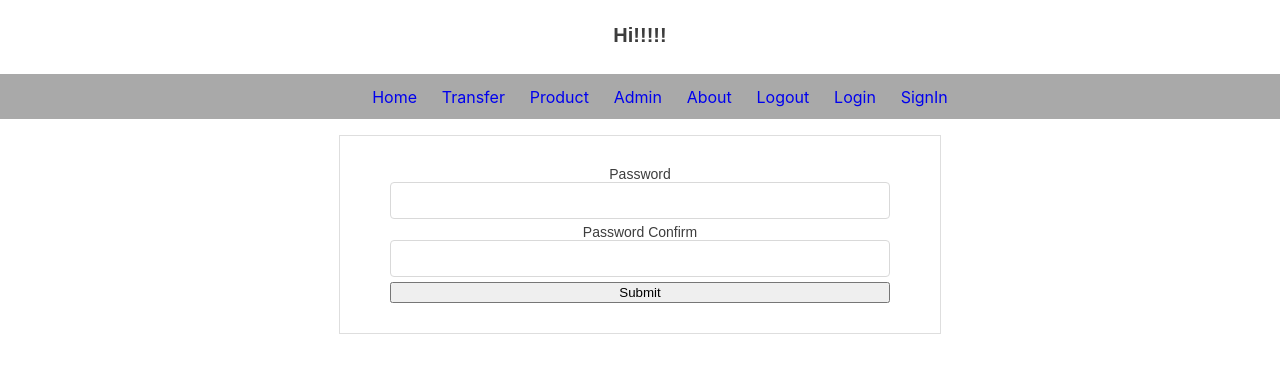
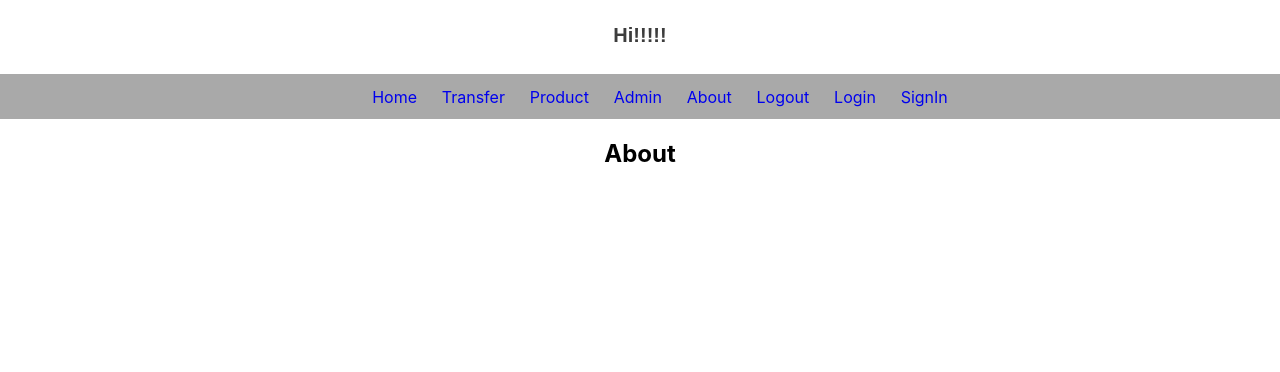
Before and after one commit to rolandpenalva/bootcamp-fe, a React (Create React App) app: page /about in a window 1280 px wide. Shown: the top 372 px of the page. Built offline with nearby package versions, Linux system fonts and the light colour scheme.

Commit message:
feat: about

```diff
--- a/src/components/About.js
+++ b/src/components/About.js
@@ -1,58 +1,9 @@
-import React, { useState } from "react";
-import { Formik, Form, Field } from "formik";
-import * as yup from "yup";
-
-const FormSchema = yup.object().shape({
-  pass: yup
-    .string()
-    .min(8, "Password must be 8 characters long")
-    .matches(/[0-9]/, "Password requires a number")
-    .matches(/[a-z]/, "Password requires a lowercase letter")
-    .matches(/[A-Z]/, "Password requires an uppercase letter")
-    .matches(/[^\w]/, "Password requires a symbol"),
-  confirm: yup
-    .string()
-    .oneOf([yup.ref("pass"), null], 'Must match "password" field value'),
-});
-
-const FormComponent = () => {
+const About = (props) => {
   return (
-    <Formik
-      initialValues={{
-        name: "",
-      }}
-      validationSchema={FormSchema}
-      onSubmit={(values) => {
-        console.log(values);
-      }}
-    >
-      {({ errors }) => (
-        <Form>
-          <div>
-            <label>
-              Password
-              <Field type="password" name="pass" />
-            </label>
-            {errors.pass && <p>{errors.pass}</p>}
-          </div>
-          <div>
-            <label>
-              Password Confirm
-              <Field type="password" name="confirm" />
-            </label>
-            {errors.confirm && <p>{errors.confirm}</p>}
-          </div>
-          <button type="submit">Submit</button>
-        </Form>
-      )}
-    </Formik>
+    <div>
+      <h2>About</h2>
+    </div>
   );
 };
 
-export default function App() {
-  return (
-    <div>
-      <FormComponent />
-    </div>
-  );
-}
+export default About;
```
